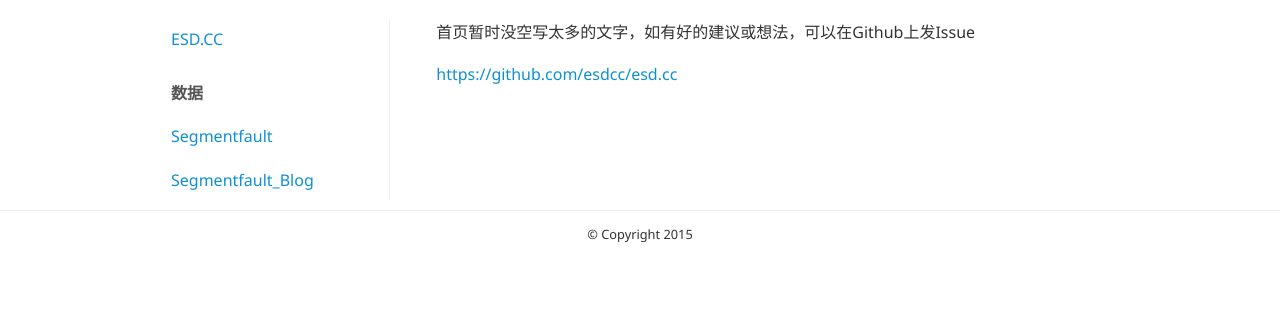
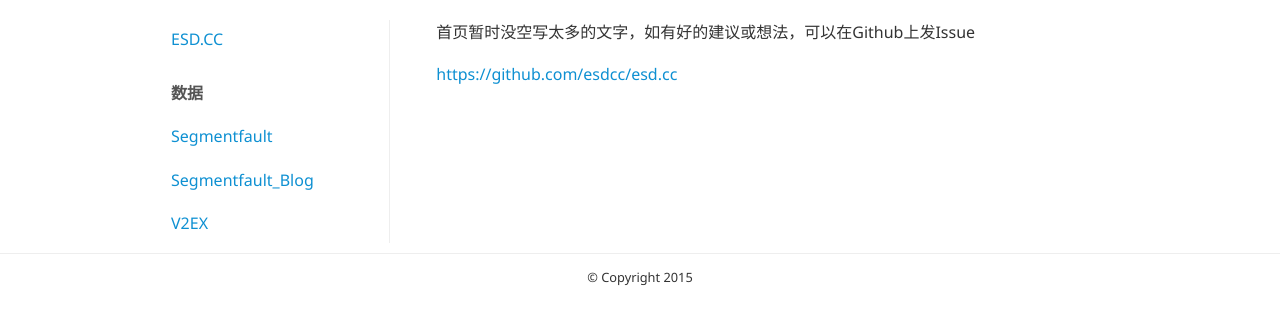
Before and after one commit to finallybiubiu/esd.cc, a Django app: page / in a window 1280 px wide. Shown: the part 135-460 px from the top of the page. Run offline with Django 3.2, Linux system fonts and the light colour scheme; some web fonts are replaced.

Commit message:
[V2EX] Comming soon....

```diff
--- a/esdcc/urls.py
+++ b/esdcc/urls.py
@@ -10,4 +10,5 @@ urlpatterns = patterns('',
     url(r'^$', 'main.views.index'),
     url(r'^segmentfault/$', 'main.views.segmentfault_index'),
     url(r'^segmentfault_blog/$', 'main.views.segmentfault_blog_index'),
+    url(r'^v2ex/$', 'main.views.v2ex_index'),
 )
--- a/main/templates/base.html
+++ b/main/templates/base.html
@@ -117,6 +117,7 @@
           <li class="am-nav-header">数据</li>
           <li><a href="/segmentfault/">Segmentfault</a></li>
           <li><a href="/segmentfault_blog/">Segmentfault_Blog</a></li>
+          <li><a href="/v2ex/">V2EX</a></li>
         </ul>
       </div>
     </div>
--- /dev/null
+++ b/main/templates/v2ex_index.html
@@ -0,0 +1,5 @@
+{% extends "base.html" %}
+{% block title %}V2EX{% endblock %}
+{% block main %}
+数据采集分析中.....
+{% endblock %}
--- a/main/views.py
+++ b/main/views.py
@@ -2,6 +2,7 @@ from django.shortcuts import render_to_response
 from django.views.decorators.cache import cache_page
 from .models import Segmentfault
 from .models import Segmentfault_Blog
+from .models import V2EX
 
 @cache_page(30*60)
 def index(req):
@@ -30,3 +31,22 @@ def segmentfault_blog_index(req):
             'recommend' : Segmentfault_Blog.objects.filter(date=today).order_by('-recommend')[0:10],
             }
     return render_to_response('segmentfault_blog_index.html',result)
+
+'''
+@cache_page(30*60)
+def v2ex_index(req):
+    today = V2EX.objects.last().idate
+    data = V2EX.objects.filter(idate=today)
+    result = {
+            'count' : V2EX.objects.count(),
+            'today' : today,
+            'click' : data.order_by('-click')[0:30],
+            'mark' : data.order_by('-mark')[0:30],
+            'thank' : data.order_by('-thank')[0:30],
+            #'comment' : data.order_by('-comment')[0:30],
+            }
+    return render_to_response('v2ex_index.html', result)
+'''
+
+def v2ex_index(req):
+    return render_to_response('v2ex_index.html', )
```
Also changed, not shown: main/models.py (+14 -0 lines), main/migrations/0004_v2ex.py (added).
